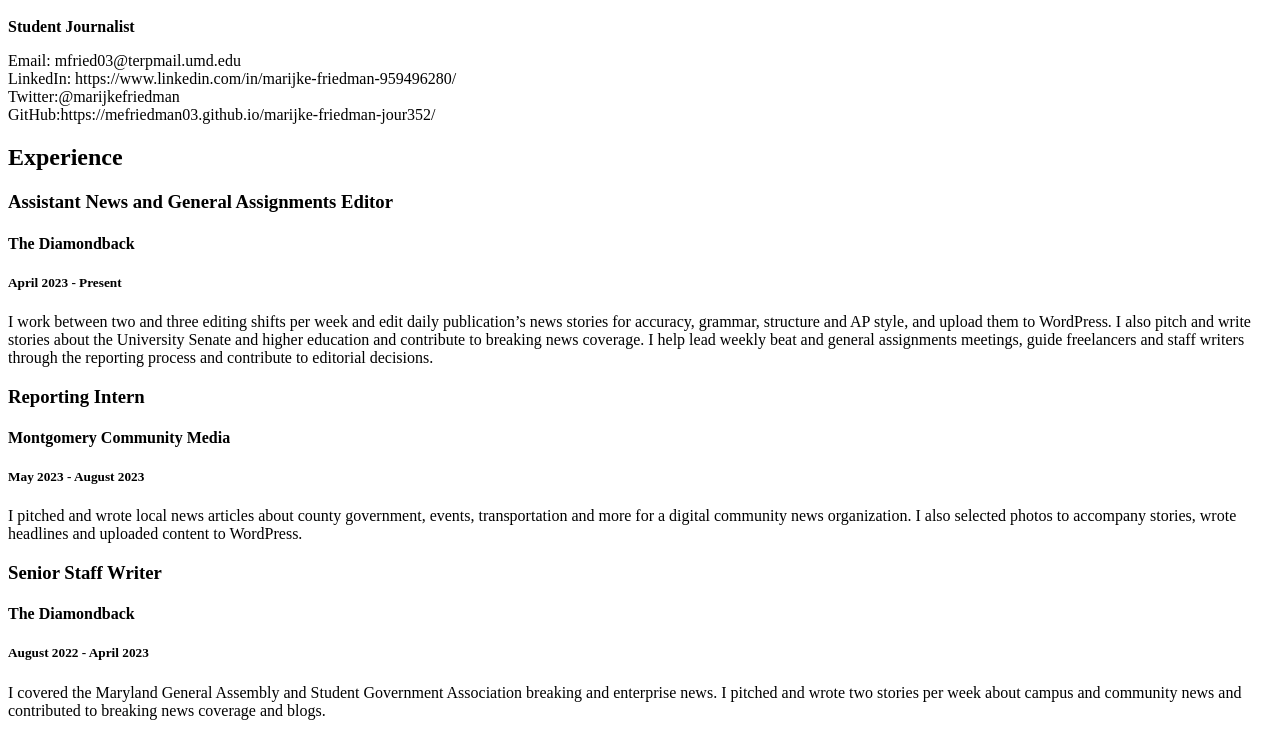
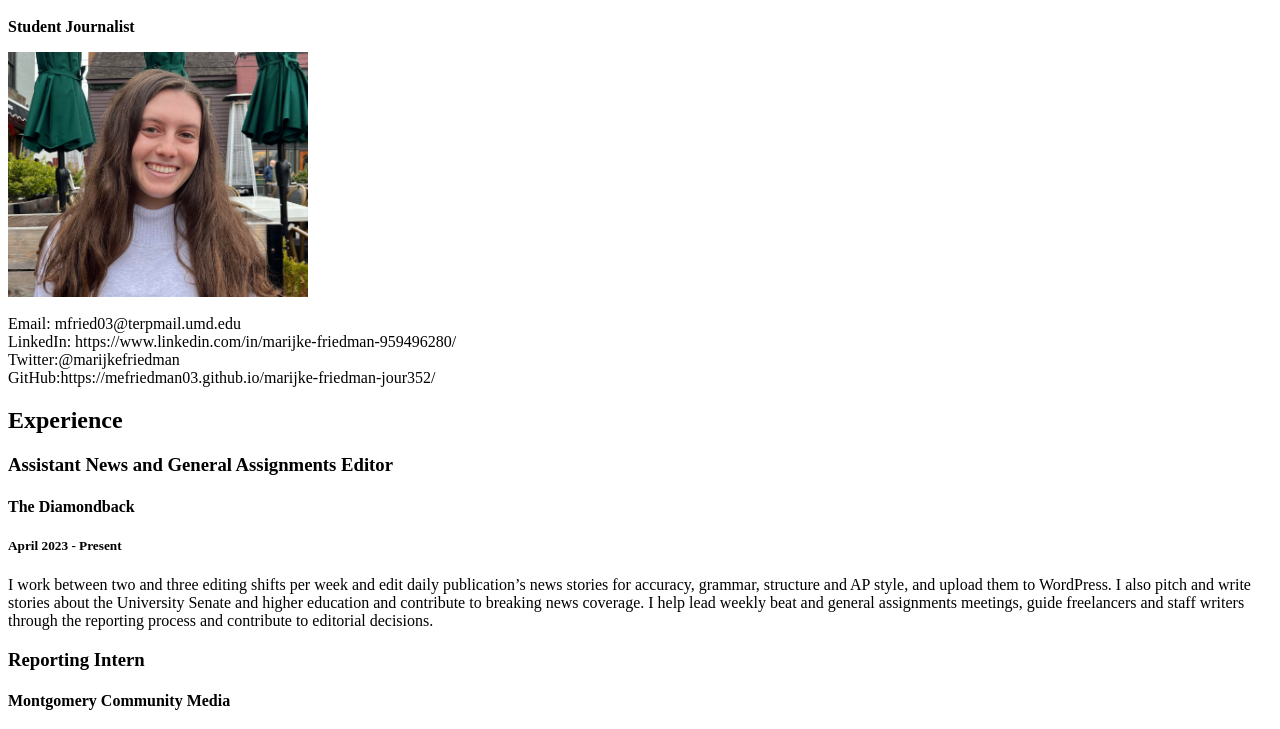
Before and after one commit to mefriedman03/marijke-friedman-jour352, a plain HTML site: page resume.html in a window 1280 px wide. Shown: the part 48-777 px from the top of the page. Drawn offline with Linux system fonts and the light colour scheme.

Commit message:
add image

```diff
--- a/resume.html
+++ b/resume.html
@@ -5,8 +5,9 @@
   <body>
     <h1>Marijke Friedman</h1>
       <p><strong>Student Journalist</strong></p>
+      <img src="Marijke_Friedman_Headshot.jpg" alt="An image of me." width="300">
 
-    <div id="contact">Email: mfried03@terpmail.umd.edu<br>LinkedIn: https://www.linkedin.com/in/marijke-friedman-959496280/<br>Twitter:@marijkefriedman<br>GitHub:https://mefriedman03.github.io/marijke-friedman-jour352/</div>
+    <div id="contact"><br>Email: mfried03@terpmail.umd.edu<br>LinkedIn: https://www.linkedin.com/in/marijke-friedman-959496280/<br>Twitter:@marijkefriedman<br>GitHub:https://mefriedman03.github.io/marijke-friedman-jour352/</div>
 
     <h2>Experience</h2>
 
```
